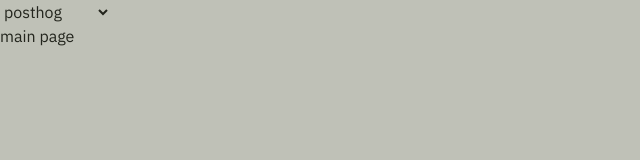
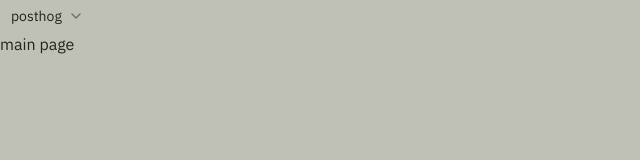
Before and after one commit to LucioOSilva/eteg_challenge, a React (Vite) app in the folder frontend/: page / in a window 1280 px wide. Shown: the top 160 px of the page, without its empty margins (0-640 px from the left). Built offline with nearby package versions, Linux system fonts and the light colour scheme.

Commit message:
chore: Improve Theme switcher with Select atom also adds types

```diff
--- a/frontend/src/components/molecules/ThemeSwitcher/ThemeSwitcher.tsx
+++ b/frontend/src/components/molecules/ThemeSwitcher/ThemeSwitcher.tsx
@@ -1,12 +1,18 @@
+import { type FC } from 'react';
 import { useTheme } from '@/hooks';
 import { THEMES } from '@/context';
+import { Select } from '@/components/atoms';
 
-export const ThemeSwitcher = () => {
+export const ThemeSwitcher: FC<ThemeSwitcherProps> = () => {
   const { theme, setTheme } = useTheme();
 
+  const options = THEMES.map(t => ({ label: t, value: t }));
+
+  const handleChange = (value: string) => {
+    setTheme(value as ThemeName);
+  };
+
   return (
-    <select value={theme} onChange={e => setTheme(e.target.value as ThemeName)}>
-      {THEMES.map(t => <option key={t} value={t}>{t}</option>)}
-    </select>
+    <Select value={theme} onValueChange={handleChange} options={options} />
   );
 };
--- /dev/null
+++ b/frontend/src/components/molecules/ThemeSwitcher/ThemeSwitcherTypes.d.ts
@@ -0,0 +1,3 @@
+interface ThemeSwitcherProps {
+  className?: string
+}
```
